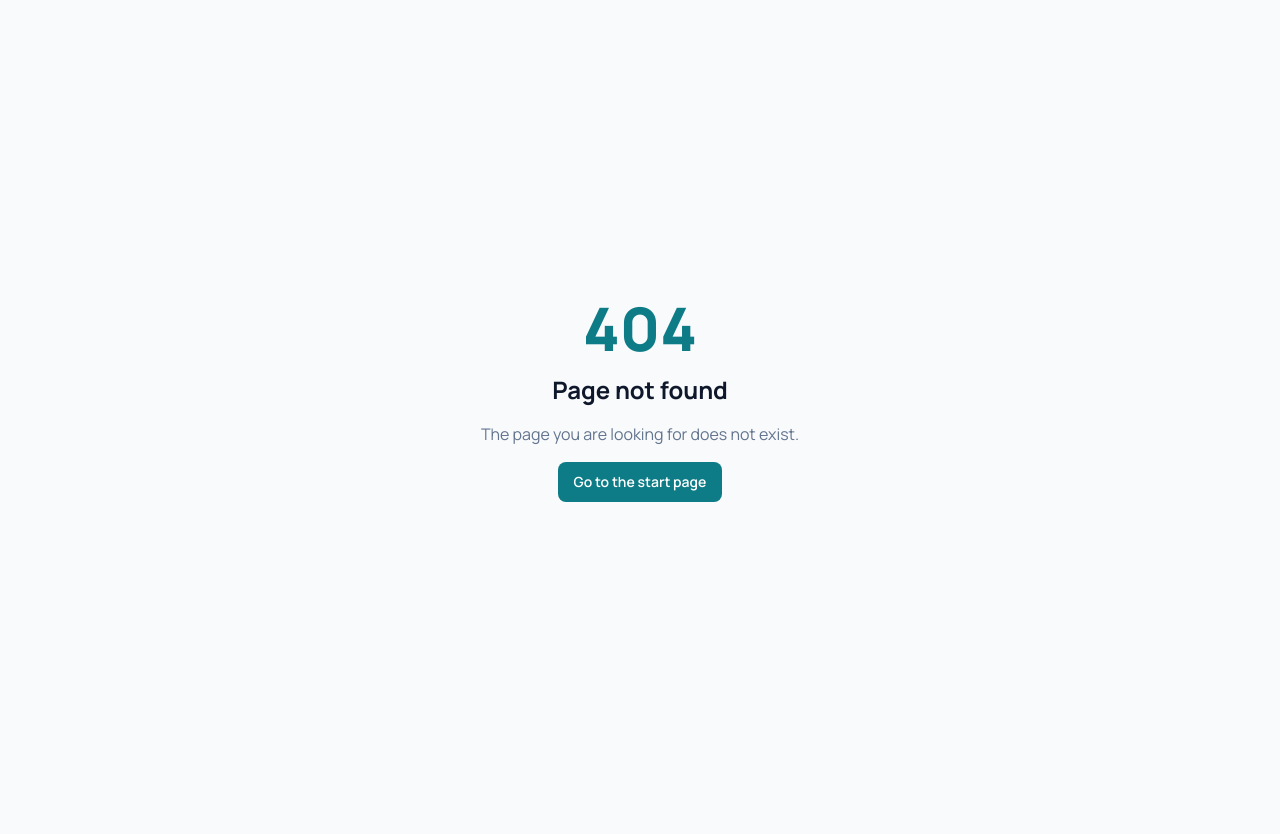
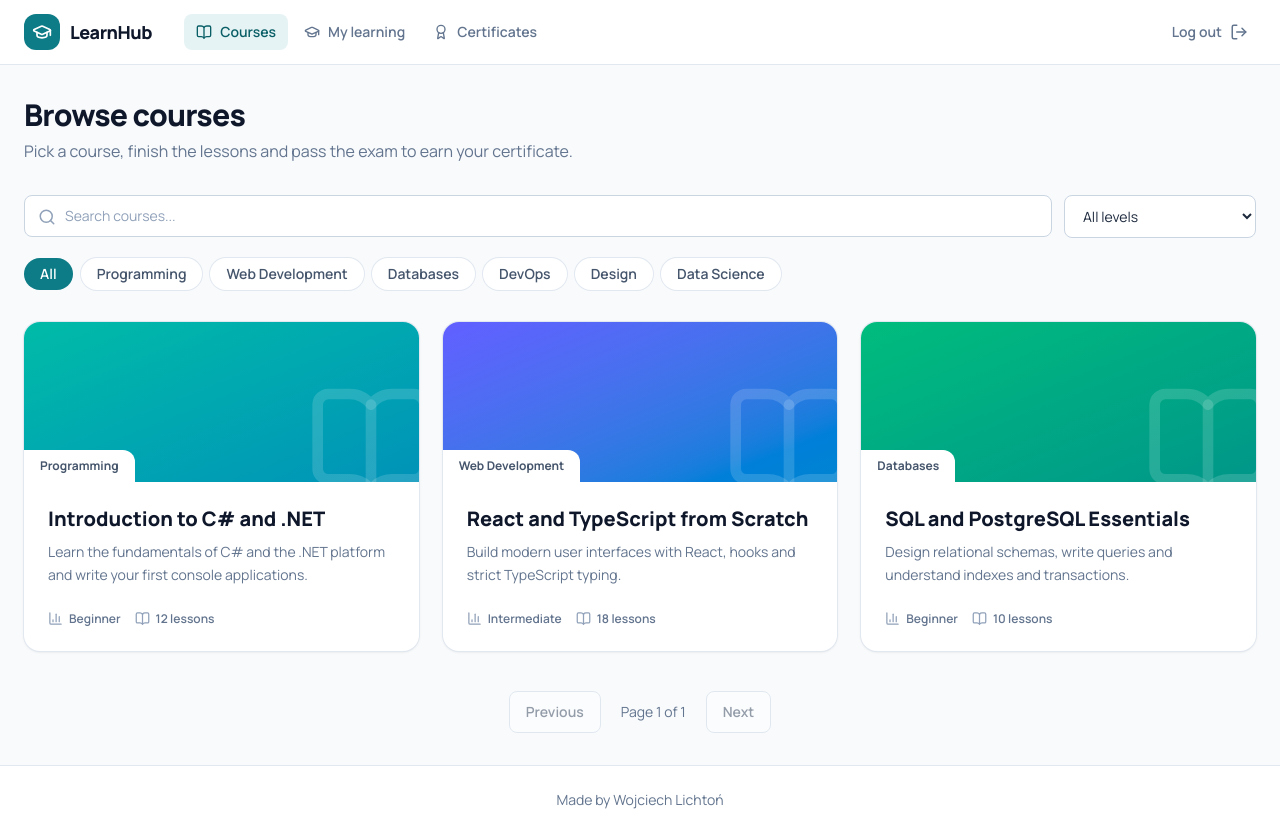
Before and after one commit to Kader64/LearnHub, a React (Vite) app in the folder src/LearnHub-Web/: page /courses in a window 1280 px wide. Before the commit this address had no page. Before the commit the page ends 800 px from the top, so only its background shows below. Built offline with nearby package versions, Linux system fonts and the light colour scheme.

Commit message:
feat: Add Courses page with search and filter functionality, and create CourseCard component for course display

```diff
--- /dev/null
+++ b/src/LearnHub-Web/src/components/CourseCard.tsx
@@ -0,0 +1,45 @@
+import { BarChart3, BookOpen, User } from "lucide-react";
+import { Link } from "react-router-dom";
+import type { Course } from "../examples/exampledata";
+
+export default function CourseCard({ course }: { course: Course }) {
+    return (
+        <Link
+            to={`/courses/${course.id}`}
+            className="group flex h-full flex-col overflow-hidden rounded-2xl bg-white shadow-sm ring-1 ring-slate-200 transition-all duration-300 hover:-translate-y-1"
+        >
+            <div className={`relative h-40 w-full overflow-hidden bg-linear-to-br ${course.gradient}`}>
+                <span className="absolute bottom-0 left-0 z-20 rounded-tr-xl bg-white px-4 py-2 text-xs font-bold text-slate-600">
+                    {course.category}
+                </span>
+                <BookOpen className="absolute -bottom-6 -right-4 h-32 w-32 text-white/15 transition-transform duration-500 group-hover:-rotate-6 group-hover:scale-110" />
+            </div>
+
+            <div className="flex flex-1 flex-col p-5 sm:p-6">
+                <h3 className="text-xl font-extrabold leading-tight text-slate-900 transition-colors">
+                    {course.title}
+                </h3>
+                <p className="mt-2.5 line-clamp-2 text-sm leading-relaxed text-slate-500">
+                    {course.description}
+                </p>
+
+                <div className="mt-auto pt-6">
+                    <div className="flex flex-wrap items-center justify-between gap-4 text-xs font-semibold text-slate-500">
+
+                        <div className="flex items-center gap-3.5">
+                            <span className="flex items-center gap-1.5">
+                                <BarChart3 size={15} className="text-slate-400" />
+                                {course.level}
+                            </span>
+                            <span className="flex items-center gap-1.5">
+                                <BookOpen size={15} className="text-slate-400" />
+                                {course.lessons} lessons
+                            </span>
+                        </div>
+
+                    </div>
+                </div>
+            </div>
+        </Link>
+    );
+}
--- /dev/null
+++ b/src/LearnHub-Web/src/components/PageHeader.tsx
@@ -0,0 +1,19 @@
+import type { ReactNode } from "react";
+
+interface Props {
+  title: string;
+  description?: string;
+  actions?: ReactNode;
+}
+
+export default function PageHeader({ title, description, actions }: Props) {
+  return (
+    <div className="mb-8 flex flex-wrap items-end justify-between gap-4">
+      <div>
+        <h1 className="text-2xl font-extrabold tracking-tight text-slate-900 sm:text-3xl">{title}</h1>
+        {description && <p className="mt-1.5 text-slate-500">{description}</p>}
+      </div>
+      {actions}
+    </div>
+  );
+}
--- a/src/LearnHub-Web/src/main.tsx
+++ b/src/LearnHub-Web/src/main.tsx
@@ -10,6 +10,7 @@ import Login from "./pages/auth/Login";
 import Register from "./pages/auth/Register";
 
 import AppLayout from "./layout/AppLayout";
+import Courses from "./pages/student/Courses";
 
 
 createRoot(document.getElementById("root")!).render(
@@ -24,9 +25,8 @@ createRoot(document.getElementById("root")!).render(
           <Route path="/register" element={<Register />} />
         </Route>
 
-        <Route path="/test" element={<AppLayout />}>
-
-
+        <Route element={<AppLayout />}>
+          <Route path="/courses" element={<Courses/>}/>
         </Route>
 
 
--- /dev/null
+++ b/src/LearnHub-Web/src/pages/student/Courses.tsx
@@ -0,0 +1,57 @@
+import { Search } from "lucide-react";
+import CourseCard from "../../components/CourseCard";
+import PageHeader from "../../components/PageHeader";
+import { categories, courses } from "../../examples/exampledata";
+
+export default function Courses() {
+  // Students only see Published courses.
+  const visible = courses.filter((c) => c.status === "Published");
+
+  return (
+    <>
+      <PageHeader
+        title="Browse courses"
+        description="Pick a course, finish the lessons and pass the exam to earn your certificate."
+      />
+
+      <div className="mb-5 flex flex-col gap-3 sm:flex-row">
+        <div className="relative flex-1">
+          <Search className="absolute left-3.5 top-1/2 -translate-y-1/2 text-slate-400" size={18} />
+          <input className="input pl-10" placeholder="Search courses..." />
+        </div>
+        <select className="input sm:w-48 font-sans" >
+          <option>All levels</option>
+          <option>Beginner</option>
+          <option>Intermediate</option>
+          <option>Advanced</option>
+        </select>
+      </div>
+
+      <div className="mb-8 flex flex-wrap gap-2">
+        {["All", ...categories.map((c) => c.name)].map((name, i) => (
+          <button
+            key={name}
+            className={`rounded-full px-4 py-1.5 text-sm font-semibold transition ${
+              i === 0 ? "bg-accent text-white" : "bg-white text-slate-600 ring-1 ring-slate-200 hover:bg-slate-100"
+            }`}
+          >
+            {name}
+          </button>
+        ))}
+      </div>
+
+      <div className="grid gap-6 sm:grid-cols-2 lg:grid-cols-3">
+        {visible.map((course) => (
+          <CourseCard key={course.id} course={course} />
+        ))}
+      </div>
+
+      {/* Pagination (API returns page, pageSize, totalCount) */}
+      <div className="mt-10 flex items-center justify-center gap-2">
+        <button className="btn btn-secondary" disabled>Previous</button>
+        <span className="px-3 text-sm text-slate-500">Page 1 of 1</span>
+        <button className="btn btn-secondary" disabled>Next</button>
+      </div>
+    </>
+  );
+}
```
